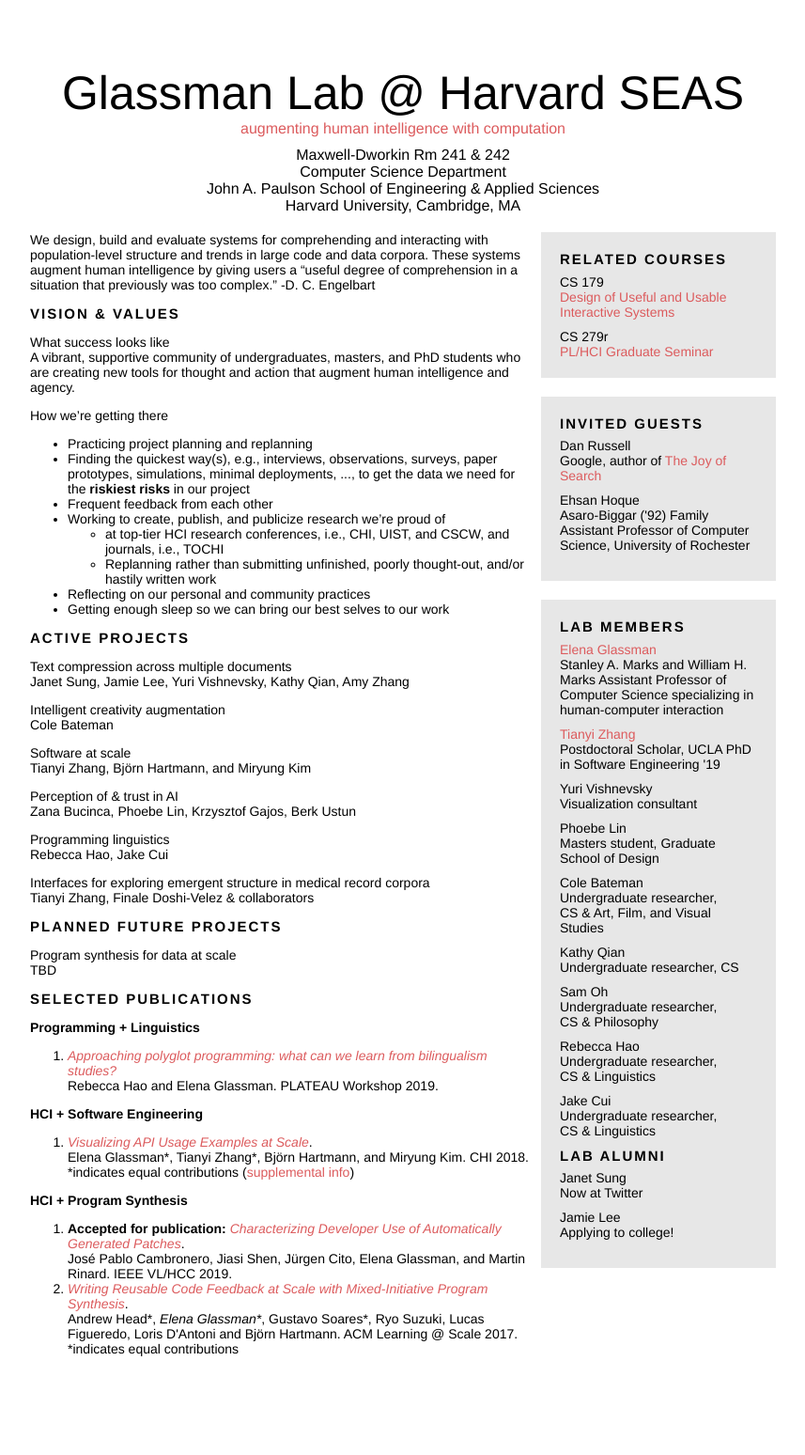
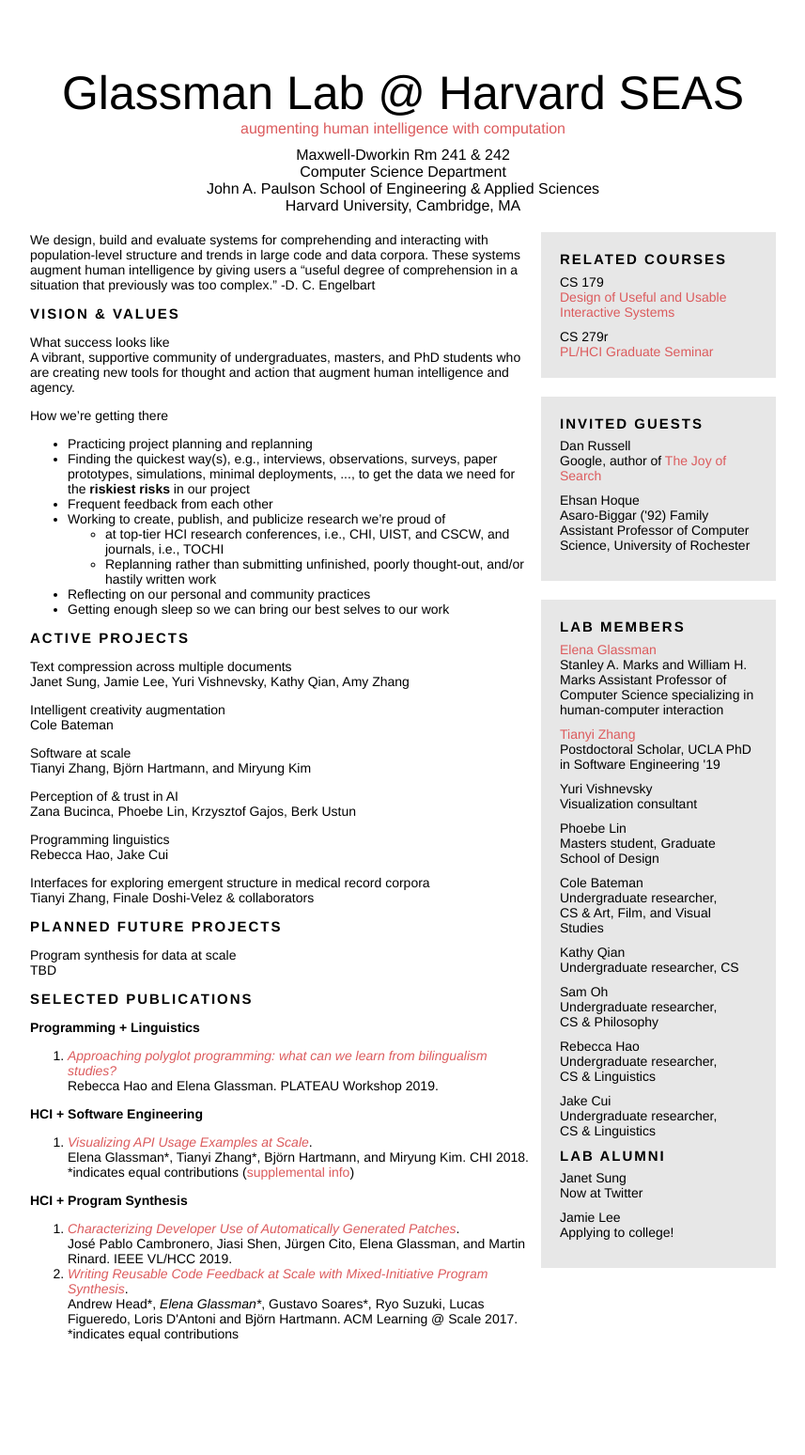
Before and after one commit to eglassman/eglassman.github.io, a Jekyll site: the page built from index.html, in a window 1280 px wide. Shown: the whole page at 94% size, without its empty margins (211-1068 px from the left). Built offline with Jekyll 4.4.1, drawn with Linux system fonts in a browser that asks for light colours.

Commit message:
updated related work citation

```diff
--- a/index.html
+++ b/index.html
@@ -144,7 +144,7 @@
       </p>
 
       <ol>
-        <li><b>Accepted for publication:</b> <em><a href="https://arxiv.org/abs/1907.06535">Characterizing Developer Use of Automatically Generated Patches</a></em>.
+        <li><em><a href="https://arxiv.org/abs/1907.06535">Characterizing Developer Use of Automatically Generated Patches</a></em>.
           <br/>José Pablo Cambronero, Jiasi Shen, Jürgen Cito, Elena Glassman, and Martin Rinard. IEEE VL/HCC 2019.</li>
         <!-- <a href="papers/glassmanLatS17.pdf">Writing Reusable Code Feedback at Scale with Mixed-Initiative Program Synthesis</a><br><br> -->
                                     <!-- by Head*, <i>Glassman*</i>, Soares*, Suzuki, Figueredo, D'Antoni and Hartmann -->
```
